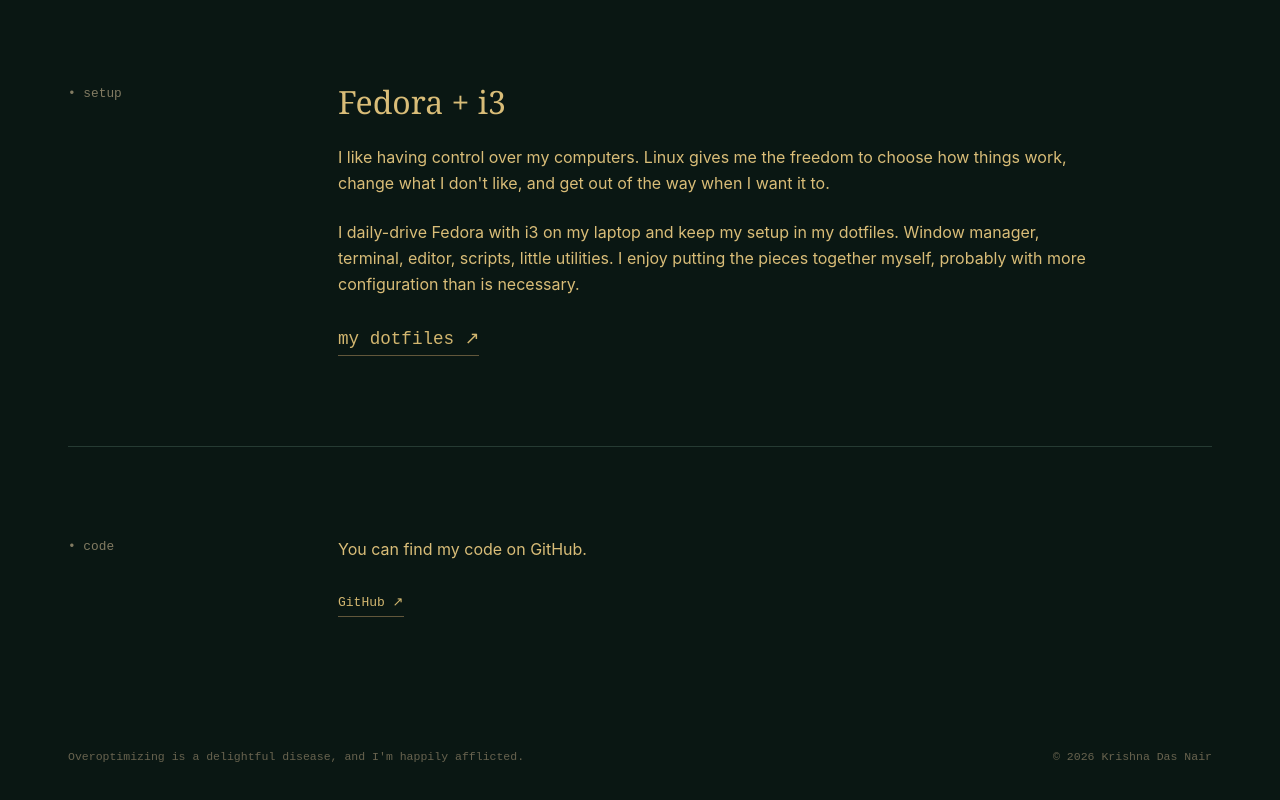
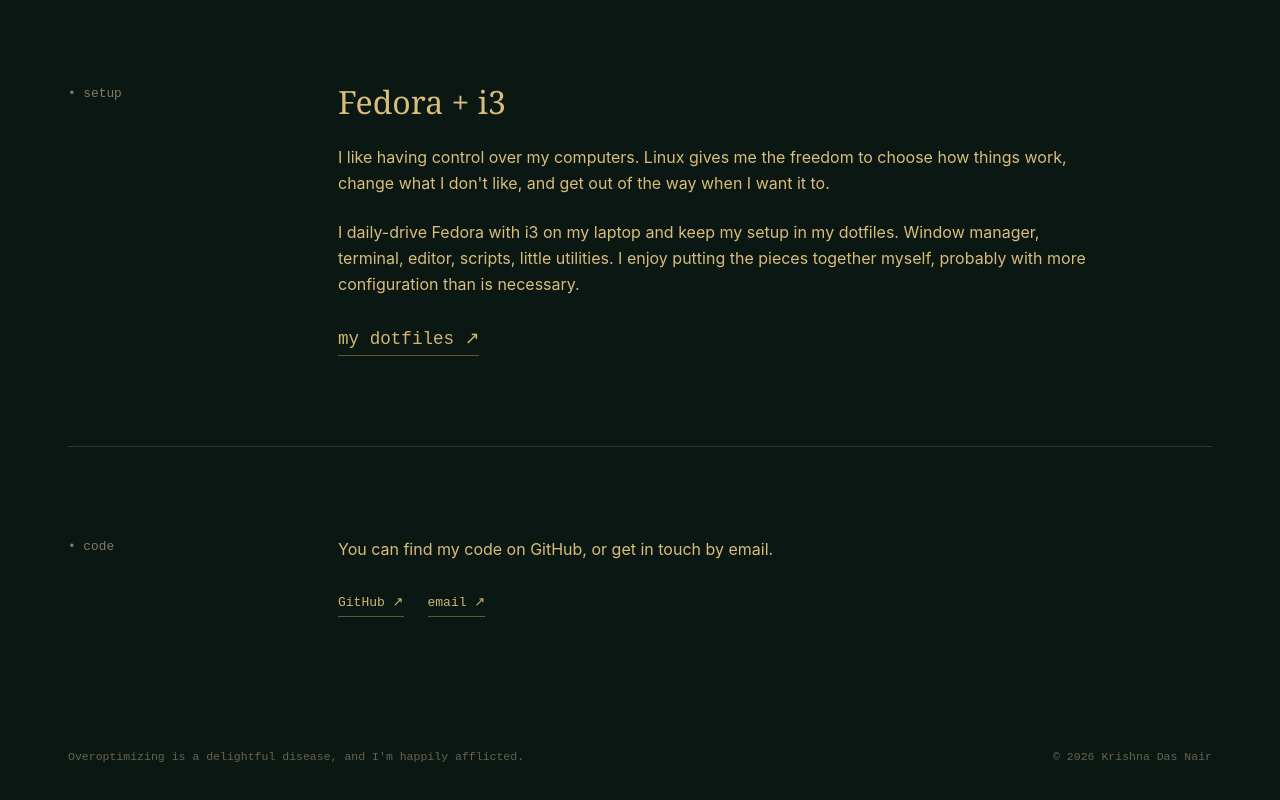
Before and after one commit to ludvary/ludvary.github.io, a plain HTML site: page index.html in a window 1280 px wide. Shown: the part 3227-4027 px from the top of the page. Drawn offline with Linux system fonts and the light colour scheme.

Commit message:
add contact

```diff
--- a/index.html
+++ b/index.html
@@ -529,7 +529,7 @@
             <div class="section-content">
 
                 <p>
-                    You can find my code on GitHub.
+                    You can find my code on GitHub, or get in touch by email.
                 </p>
 
 
@@ -540,6 +540,12 @@
                        rel="noopener noreferrer">
 
                         GitHub ↗
+
+                    </a>
+
+                    <a href="mailto:krishnadasnair.flops@proton.me">
+
+                        email ↗
 
                     </a>
 
```
